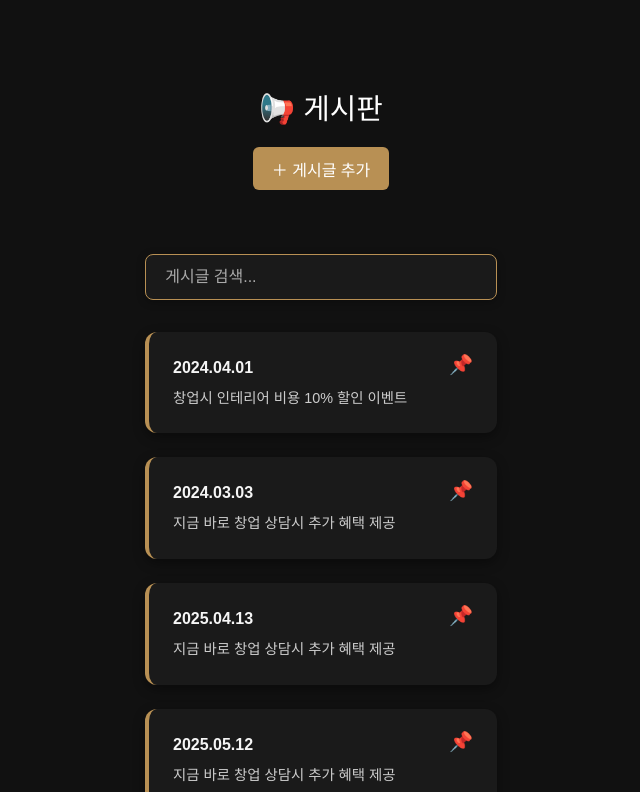
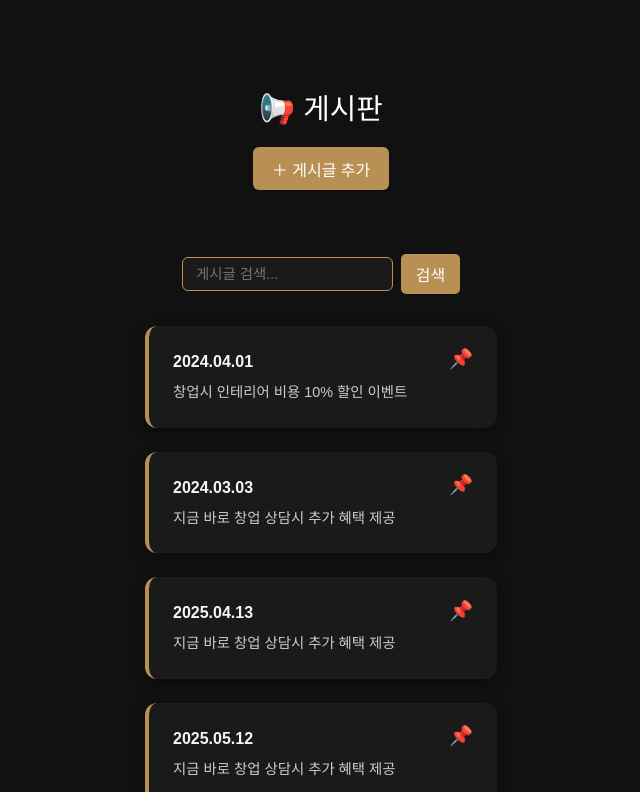
Before and after one commit to bby270/franchise, a React (Vite) app: page /board in a window 1280 px wide. Shown: the top 792 px of the page, without its empty margins (415-1055 px from the left). Built offline with nearby package versions, Linux system fonts and the light colour scheme.

Commit message:
게시판 수정

```diff
--- a/src/Components/BoardPage.css
+++ b/src/Components/BoardPage.css
@@ -176,35 +176,40 @@
 }
 
 /* 🔍 검색 입력창 */
-.boardpage-search {
-  padding: 0.8rem 1.2rem;
-  border-radius: 8px;
+.boardpage-search-wrap {
+  display: flex;
+  align-items: center;
+  justify-content: center;
+  margin-bottom: 2rem;
+  gap: 0.5rem;
+}
+
+.boardpage-search-input {
+  padding: 0.5rem 0.8rem;
+  border-radius: 6px;
   border: 1px solid #b89054;
   background-color: #1a1a1a;
-  color: #f5f5f5;
-  margin-bottom: 2rem;
-  font-size: 1rem;
-  width: 100%;
+  color: #fff;
+  font-size: 0.9rem;
+  width: 60%;
   max-width: 500px;
-  margin-left: auto;
-  margin-right: auto;
-  display: block;
   box-sizing: border-box;
-  box-shadow: 0 2px 8px rgba(0, 0, 0, 0.3);
-  transition: all 0.3s ease;
 }
 
-.boardpage-search::placeholder {
-  color: #aaa;
-  opacity: 1;
+.boardpage-search-btn {
+  background-color: #b89054;
+  border: none;
+  color: white;
+  padding: 0.5rem 0.9rem;
+  border-radius: 5px;
+  font-weight: bold;
+  cursor: pointer;
+  transition: 0.2s;
 }
 
-.boardpage-search:focus {
-  outline: none;
-  border-color: #d2a76d;
-  box-shadow: 0 0 6px rgba(184, 144, 84, 0.6);
+.boardpage-search-btn:hover {
+  background-color: #a0763b;
 }
-
 
 /* 📅 공지 박스 */
 .boardpage-footer-info {
--- a/src/Components/BoardPage.jsx
+++ b/src/Components/BoardPage.jsx
@@ -91,15 +91,17 @@ export default function BoardPage() {
             {showForm ? "취소" : "＋ 게시글 추가"}
           </button>
         </div>
-
         {!showForm && (
+          <div className="boardpage-search-wrap">
             <input
               type="text"
-            className="boardpage-search"
+              className="boardpage-search-input"
               placeholder="게시글 검색..."
               value={searchTerm}
               onChange={(e) => setSearchTerm(e.target.value)}
             />
+            <button className="boardpage-search-btn">검색</button>
+          </div>
         )}
 
         {showForm && (
--- a/src/Components/FranchisePage.jsx
+++ b/src/Components/FranchisePage.jsx
@@ -170,7 +170,7 @@ export default function FranchisePage() {
         <div className="inner">
           <h2>고객 후기</h2>
           <div className="franchise-reviews">
-            {Array(5)
+            {Array(4)
               .fill(0)
               .map((_, i) => (
                 <div className="franchise-review premium-card" key={i}>
```
Lines whose indentation alone changed are shown as unchanged.
